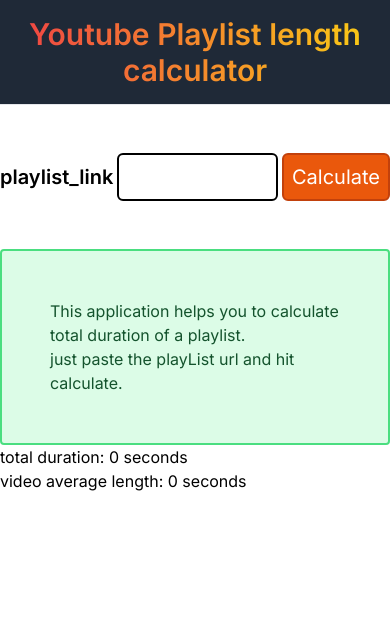
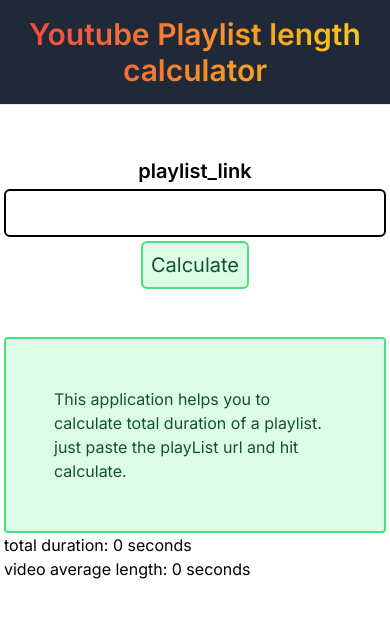
Before and after one commit to RitikRajput696/ytplenc, a Next.js app: page / in a window 390 px wide. Shown: the top 618 px of the page. Built offline with nearby package versions, Linux system fonts and the light colour scheme; no server answers.

Commit message:
responsive for mobile screen

```diff
--- a/src/app/page.js
+++ b/src/app/page.js
@@ -12,7 +12,7 @@
   }
 
   return (
-    <main className="m-auto max-w-screen-lg">
+    <main className="m-auto p-1 sm:max-w-screen-lg">
       <Form id={handleId} />
       <Notice />
       <Result id={playListId} />
--- a/src/components/Form.jsx
+++ b/src/components/Form.jsx
@@ -29,7 +29,7 @@
       <form
         onSubmit={handleSubmit}
         action=""
-        className="flex w-full max-w-4xl items-center justify-between gap-1"
+        className="flex w-full max-w-4xl flex-col items-center justify-between gap-1 sm:flex-row"
       >
         <label htmlFor="playlist-link" className="text-xl font-semibold">
           playlist_link
@@ -42,8 +42,8 @@
           onChange={handleChange}
         />
         <button
-          className="rounded-md border-2 border-orange-700 bg-orange-600
-        p-2 text-xl text-white"
+          className="rounded-md border-2 border-green-400 bg-green-100
+        p-2 text-xl text-green-900"
           type="submit"
         >
           Calculate
```
